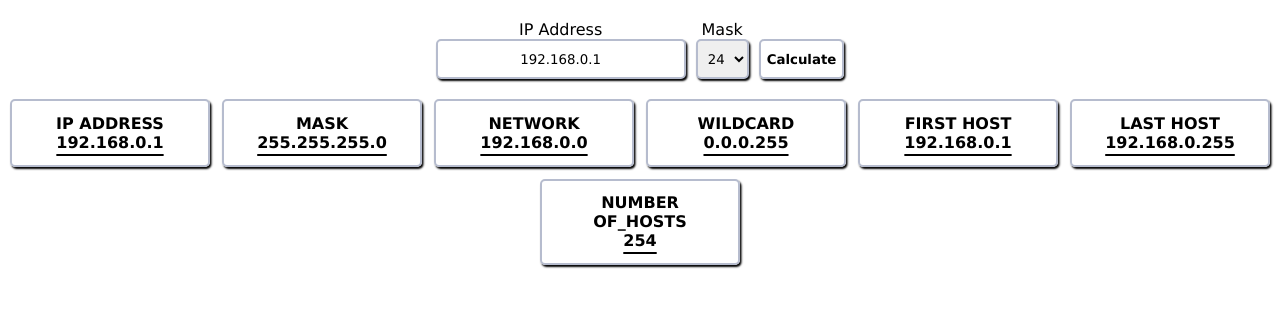
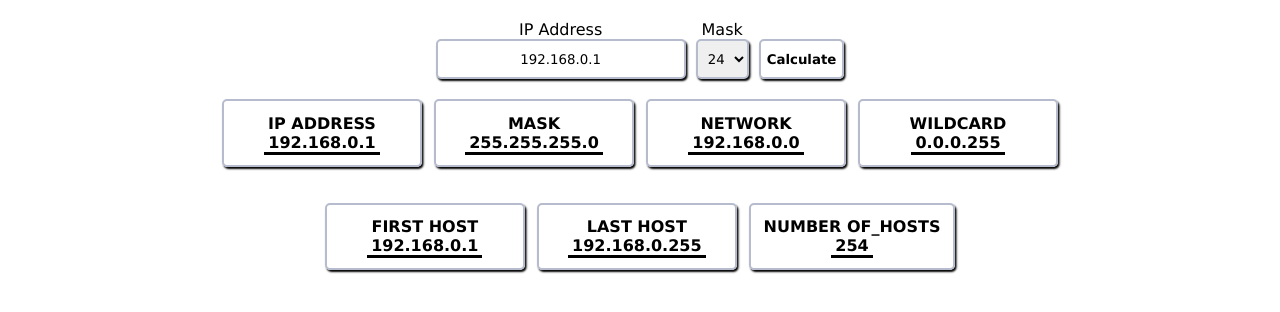
Before and after one commit to SlawusKox/IPCalculator, a plain HTML site: page index.html in a window 1280 px wide. Both pictures are taken after a click on the button "Calculate". Drawn offline with Linux system fonts and the light colour scheme.

Commit message:
Visual changes

```diff
--- a/styles.css
+++ b/styles.css
@@ -75,17 +75,19 @@
   flex-wrap: wrap;
   align-items: center;
   justify-content: center;
-  gap: 12px;
+  gap: 36px 12px;
+  max-width: 900px;
 }
 
 .infoBox {
   text-align: center;
-  width: 200px;
+  min-width: 200px;
   border: 2px solid rgb(182, 188, 206);
   border-radius: 5px;
   padding: 0.8rem;
   opacity: 0;
   box-shadow: 1.5px 2px 2px black;
+  user-select: none;
   position: relative;
   cursor: pointer;
 
@@ -123,9 +125,8 @@
 
 .infoBox .value {
   font-weight: 600;
-  text-decoration: underline;
-  text-decoration-thickness: 2px;
-  text-underline-offset: 6px;
+  border-bottom: 3px solid black;
+  padding: 0 4px;
 }
 
 @keyframes slideInTop {
```
